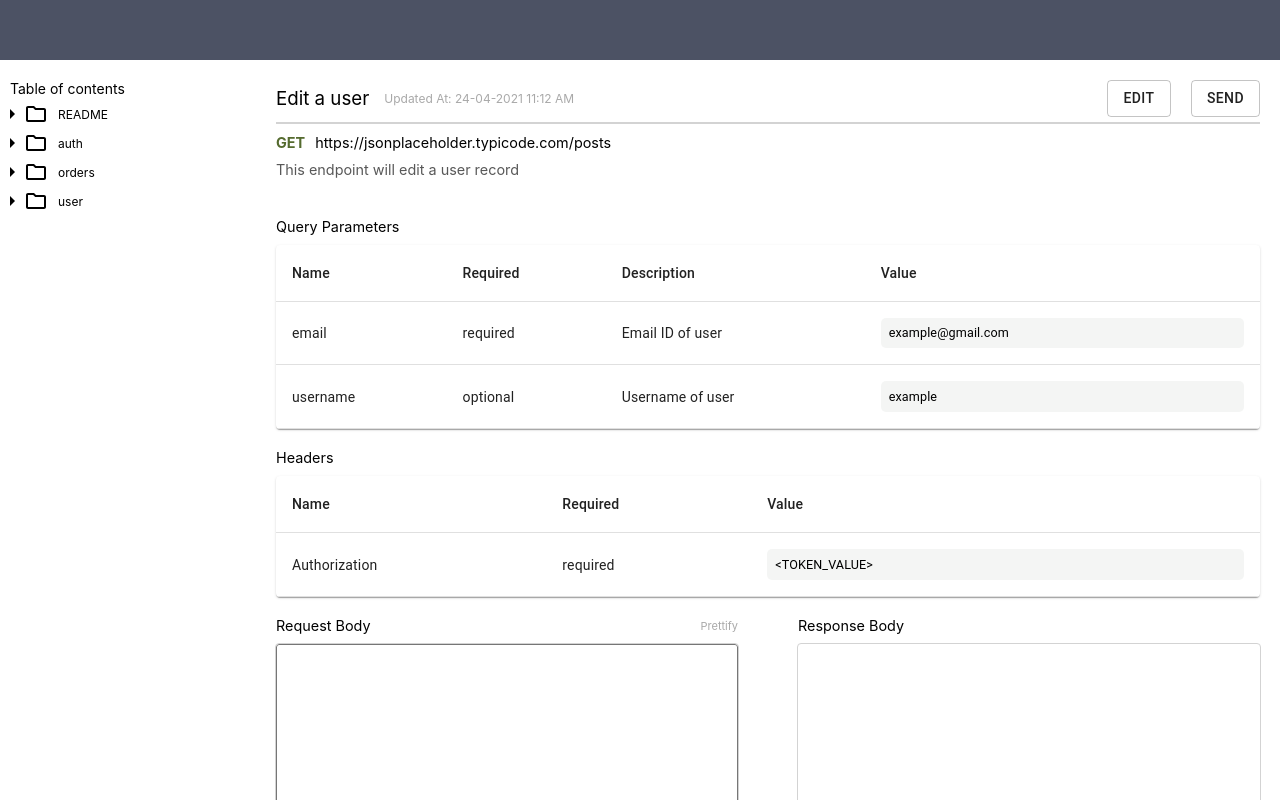
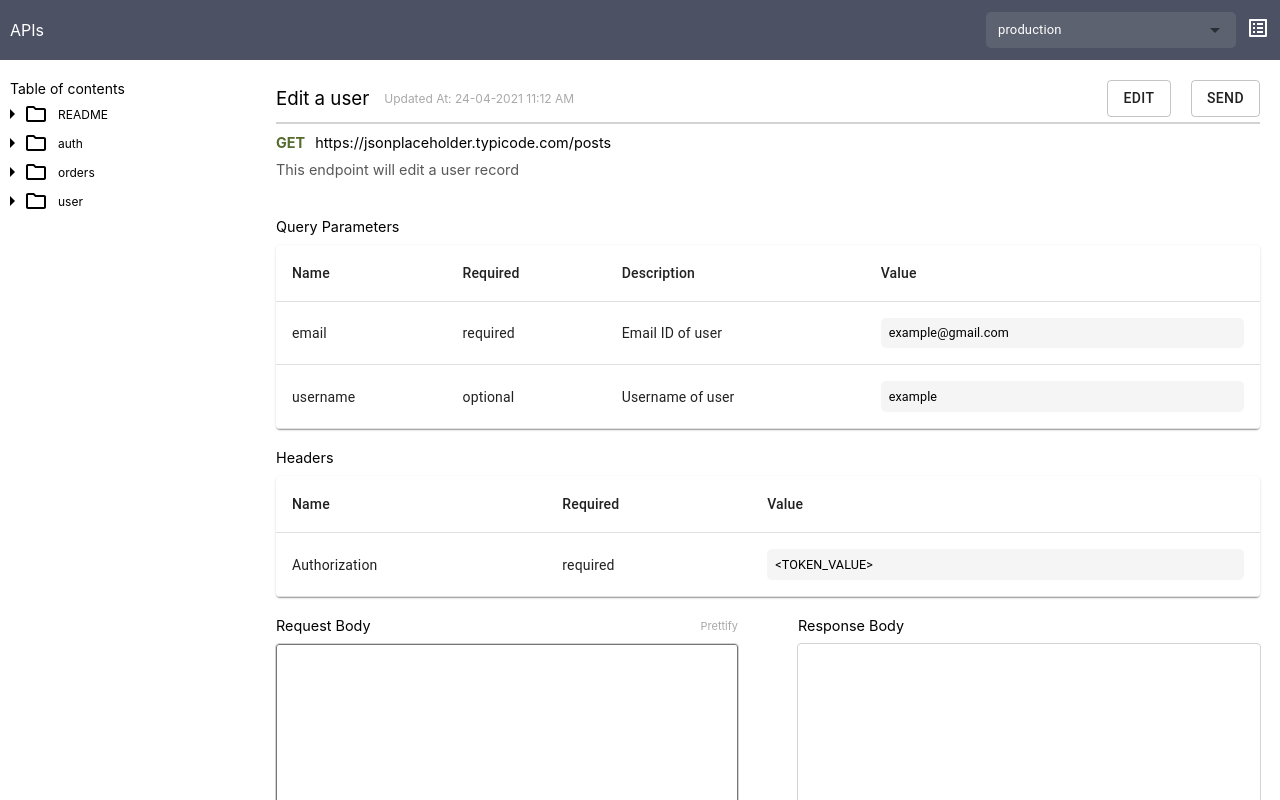
Before and after one commit to parasagrawal71/api-documenter, a React (Create React App) app: page / in a window 1280 px wide. Shown: the top 800 px of the page. Built offline with nearby package versions, Linux system fonts and the light colour scheme.

Commit message:
Rename popup to ViewMorePopup and add env dropdown

```diff
--- /dev/null
+++ b/src/assets/environments.json
@@ -0,0 +1,28 @@
+[
+  {
+    "envName": "production",
+    "variables": [
+      {
+        "key": "token",
+        "value": "kjsd78337t6dghbsaskjad7w"
+      },
+      {
+        "key": "HOST_URL",
+        "value": "http://localhost:1337"
+      }
+    ]
+  },
+  {
+    "envName": "development",
+    "variables": [
+      {
+        "key": "token",
+        "value": "bhe32789ewudihsbn"
+      },
+      {
+        "key": "HOST_URL",
+        "value": "http://localhost:1337"
+      }
+    ]
+  }
+]
--- a/src/components/endpoint/Endpoint.jsx
+++ b/src/components/endpoint/Endpoint.jsx
@@ -16,7 +16,7 @@ import {
   validateJSON,
 } from "utils/functions";
 import AppTableComponent from "components/appTable/AppTable";
-import PopupComponent from "components/popup/Popup";
+import ViewMorePopupComponent from "components/viewMorePopup/ViewMorePopup";
 
 // IMPORT ASSETS HERE
 import appStyles from "./Endpoint.module.scss";
@@ -165,7 +165,7 @@ const Endpoint = (props) => {
         return (
           <ThemeAutocomplete
             options={["GET", "POST", "PUT", "DELETE", "PATCH"]}
-            getOptionLabel={(option) => option}
+            getOptionLabel={(option) => option || ""}
             width="150px"
             renderInput={(params) => (
               <ThemeTextField
@@ -570,7 +570,7 @@ const Endpoint = (props) => {
       {/* ************************************************************************************************* */}
 
       {/* ************************************** POPUP starts here **************************************** */}
-      <PopupComponent
+      <ViewMorePopupComponent
         openPopup={openPopup}
         setOpenPopup={setOpenPopup}
         title={popupContent?.title}
--- a/src/components/header/Header.jsx
+++ b/src/components/header/Header.jsx
@@ -1,12 +1,58 @@
-import React from "react";
+import React, { useState, useEffect } from "react";
+import { ListAlt as ListAltIcon } from "@material-ui/icons";
 
 // IMPORT USER-DEFINED COMPONENTS HERE
+import {
+  ThemeAutocomplete,
+  ThemeTextField,
+} from "utils/commonStyles/styledComponents";
 
 // IMPORT ASSETS HERE
+import environments from "assets/environments";
 import appStyles from "./Header.module.scss";
 
 const Header = () => {
-  return <header className={appStyles["app-header"]} />;
+  // HOOKS HERE
+  const [selectedEnv, setSelectedEnv] = useState({});
+
+  useEffect(() => {
+    setSelectedEnv(environments[0]);
+  }, []);
+
+  return (
+    <header className={appStyles["app-header"]}>
+      <section className={appStyles["app-header--left"]}>
+        <div className={appStyles["app-header__appName"]}>APIs</div>
+      </section>
+      <section className={appStyles["app-header--right"]}>
+        <div className={appStyles["app-header__envs-dropdown"]}>
+          <ThemeAutocomplete
+            options={environments}
+            getOptionLabel={(option) => option?.envName || ""}
+            width="250px"
+            renderInput={(params) => (
+              <ThemeTextField
+                {...params}
+                variant="outlined"
+                size="small"
+                color="white"
+                InputLabelProps={{
+                  focused: false,
+                }}
+              />
+            )}
+            onChange={(e, selectedOption) => {
+              setSelectedEnv(selectedOption);
+            }}
+            value={selectedEnv || ""}
+          />
+        </div>
+        <div className={appStyles["app-header__edit-env"]}>
+          <ListAltIcon className={appStyles["app-header__edit-env__icon"]} />
+        </div>
+      </section>
+    </header>
+  );
 };
 
 export default Header;
--- a/src/components/header/Header.module.scss
+++ b/src/components/header/Header.module.scss
@@ -1,4 +1,28 @@
+@import "utils/commonStyles/flex.scss";
+
 .app-header {
-    background-color: #4C5264;
-    height: 60px; // TODO: REMOVE LATER
+  @include flex-row-b-sb-cen;
+  background-color: #4c5264;
+  padding: 10px;
+  color: white;
+  height: 40px; // TODO: REMOVE LATER
+
+  .app-header--left {
+    .app-header__appName {
+    }
+  }
+
+  .app-header--right {
+    @include flex-row-v-cen;
+    .app-header__envs-dropdown {
+        margin-right: 10px;
+    }
+    .app-header__edit-env {
+      .app-header__edit-env__icon {
+        &:hover {
+          cursor: pointer;
+        }
+      }
+    }
+  }
 }
--- a/src/components/popup/Popup.jsx
+++ b/src/components/viewMorePopup/ViewMorePopup.jsx
@@ -5,9 +5,9 @@ import { Dialog } from "@material-ui/core";
 import { prettyPrintJson, getStatusText } from "utils/functions";
 
 // IMPORT ASSETS HERE
-import appStyles from "./Popup.module.scss";
+import appStyles from "./ViewMorePopup.module.scss";
 
-const Popup = (props) => {
+const ViewMorePopup = (props) => {
   // PROPS HERE
   const { openPopup, setOpenPopup, title, statusCode, content } = props;
 
@@ -43,4 +43,4 @@ const Popup = (props) => {
   );
 };
 
-export default Popup;
+export default ViewMorePopup;
```
Also changed, not shown: src/components/viewMorePopup/ViewMorePopup.module.scss (renamed from src/components/popup/Popup.module.scss).
